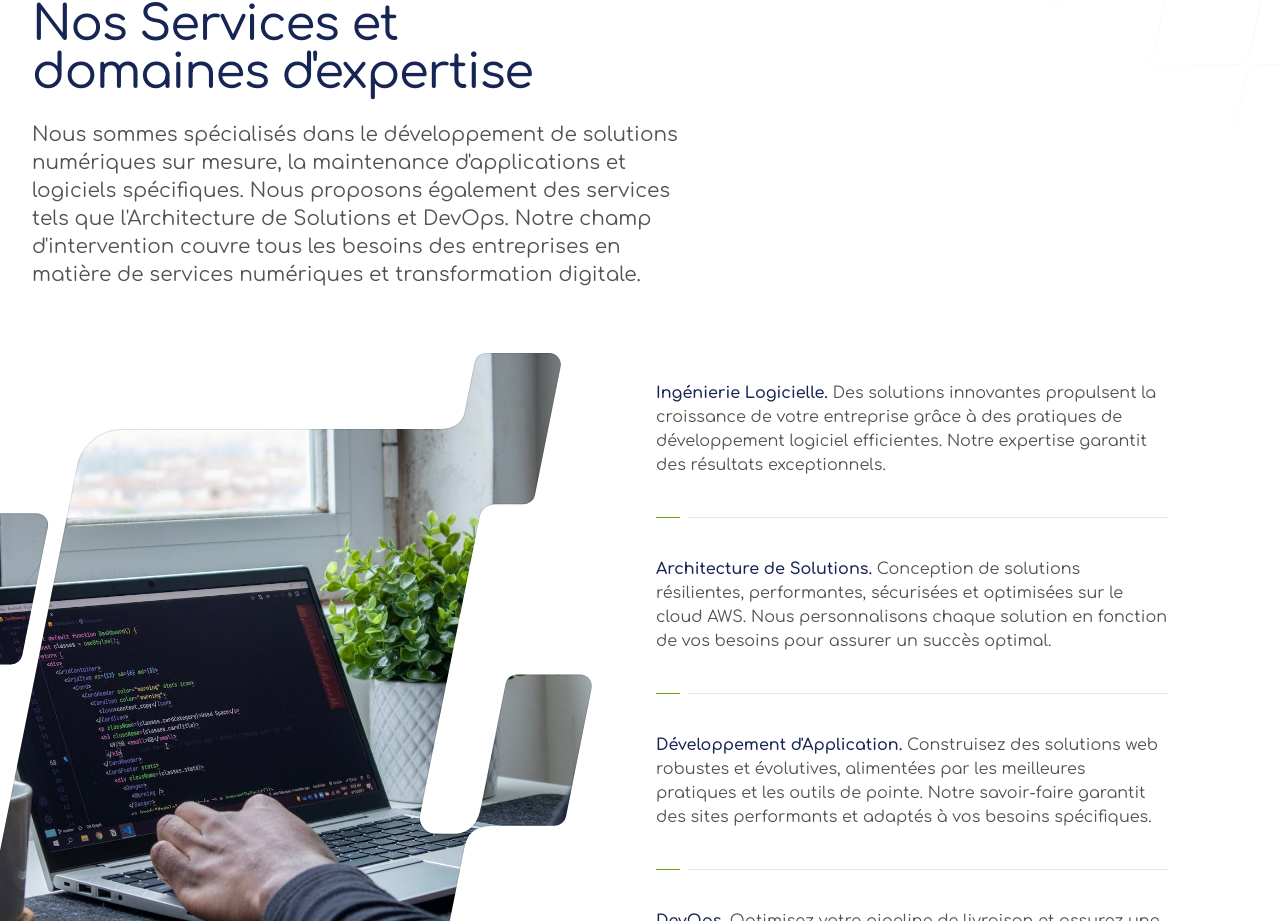
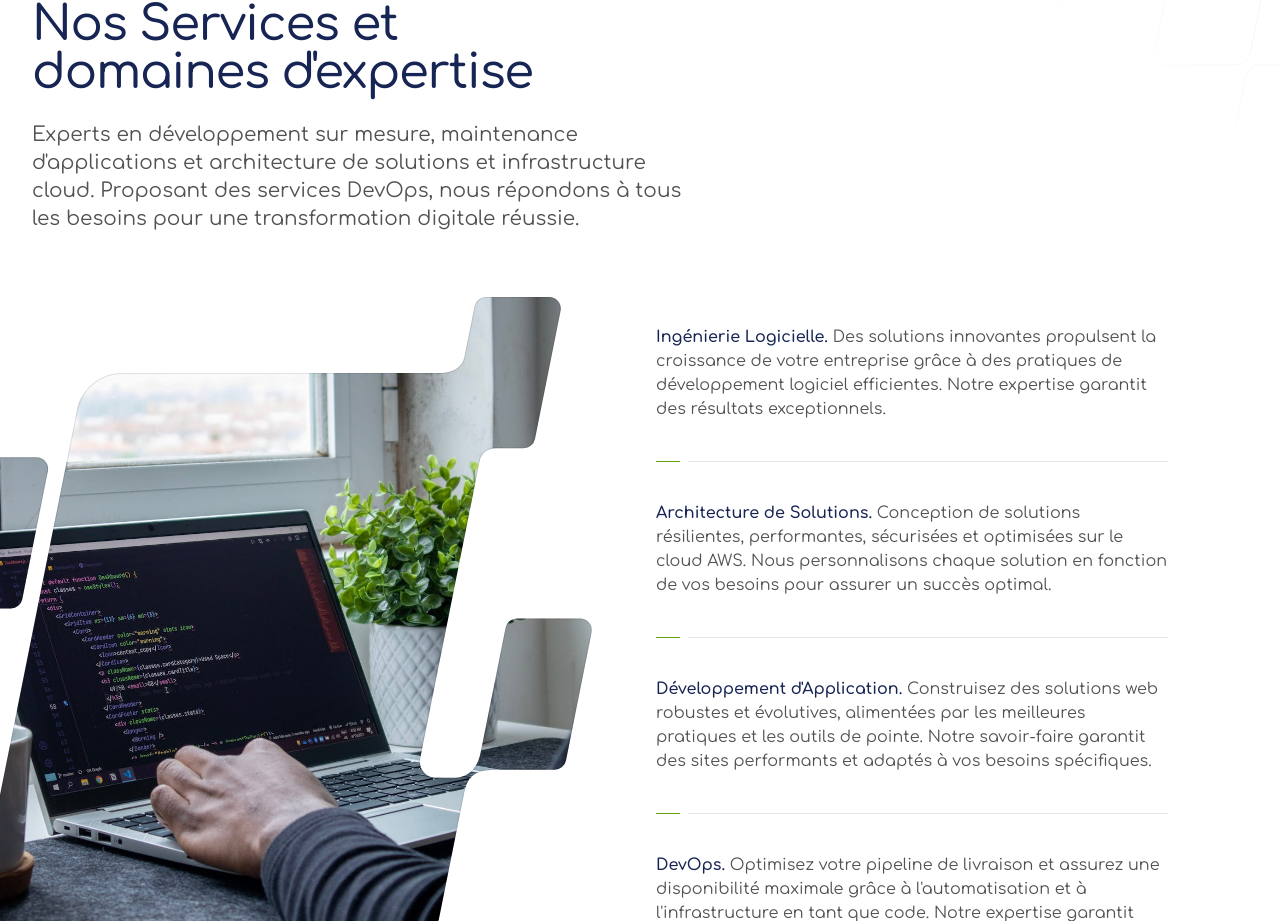
Before and after one commit to iharijaona/innosense.fr, a Next.js app: page / in a window 1280 px wide. Shown: the part 799-1720 px from the top of the page. Built offline with nearby package versions, Linux system fonts and the light colour scheme.

Commit message:
Updated service section description

```diff
--- a/src/app/page.tsx
+++ b/src/app/page.tsx
@@ -38,9 +38,8 @@ export default function Home() {
                 </h2>
                 <div className="mt-6 text-xl text-neutral-600">
                   <p>
-                    Nous sommes spécialisés dans le développement de solutions numériques sur mesure, la maintenance d'applications et logiciels spécifiques.
-                    Nous proposons également des services tels que l'Architecture de Solutions et DevOps.
-                    Notre champ d'intervention couvre tous les besoins des entreprises en matière de services numériques et transformation digitale.
+                    Experts en développement sur mesure, maintenance d'applications et architecture de solutions et infrastructure cloud.
+                    Proposant des services DevOps, nous répondons à tous les besoins pour une transformation digitale réussie.
                   </p>
                   </div>
                 </div>
```
